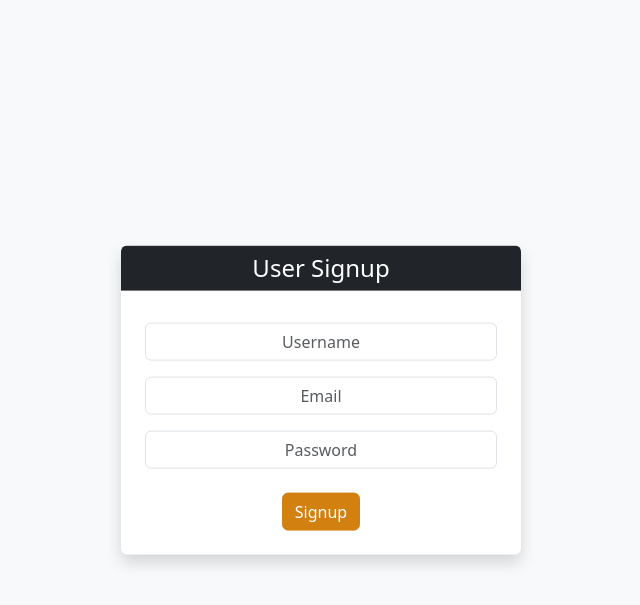
After one commit to Tharusha01/Hotel-room-booking, a PHP site: page /admin/register.php in a window 1280 px wide. The commit adds this page. Shown: the top 605 px of the page, without its empty margins (319-959 px from the left). Run offline with PHP 8.4, Linux system fonts and the light colour scheme.

```diff
--- a/admin/dashboard.php
+++ b/admin/dashboard.php
@@ -1,5 +1,5 @@
 <?php
- require('inc\essentials.php');
+ require('inc/essentials.php');
  adminLogin();
 
 
@@ -10,7 +10,7 @@
     <meta charset="UTF-8">
     <meta name="viewport" content="width=device-width, initial-scale=1.0">
     <title>Admin Panel- Dashboard</title>
-   <?php require('inc\links.php'); ?>
+   <?php require('inc/links.php'); ?>
 
 </head>
 <body class="bg-light">
@@ -67,6 +67,6 @@
           </div>
         </nav></div>
 
-<?php require('inc\scripts.php'); ?>
+<?php require('inc/scripts.php'); ?>
 </body>
 </html>
--- a/admin/inc/db_config.php
+++ b/admin/inc/db_config.php
@@ -1,8 +1,11 @@
 <?php
+error_reporting(E_ALL);
+ini_set('display_errors', 1);
+
 $hname = "localhost";
 $uname = "root";
-$pass = ""; // Leave it empty for no password
-$dbname = "hbwebsite";
+$pass = "reshan123";
+$dbname = "booking_db";
 
 $con = mysqli_connect($hname, $uname, $pass, $dbname);
 
@@ -11,7 +14,8 @@ if (!$con) {
 }
 
 if (!function_exists('filteration')) {
-    function filteration($data) {
+    function filteration($data)
+    {
         foreach ($data as $key => $value) {
             $data[$key] = trim($value);
             $data[$key] = stripslashes($value);
@@ -23,7 +27,8 @@ if (!function_exists('filteration')) {
 
 
 if (!function_exists('select')) {
-    function select($sql, $value, $datatypes) {
+    function select($sql, $value, $datatypes)
+    {
         $con = $GLOBALS['con'];
         if ($stmt = mysqli_prepare($con, $sql)) {
             mysqli_stmt_bind_param($stmt, $datatypes, ...$value); // PHP splat operator ...
@@ -41,4 +46,22 @@ if (!function_exists('select')) {
     }
 }
 
-?>
+if (!function_exists('insert')) {
+    function insert($sql, $values, $datatypes)
+    {
+        $con = $GLOBALS['con'];
+        if ($stmt = mysqli_prepare($con, $sql)) {
+            mysqli_stmt_bind_param($stmt, $datatypes, ...$values); // PHP splat operator ...
+            if (mysqli_stmt_execute($stmt)) {
+                $insert_id = mysqli_stmt_insert_id($stmt); // Get the last inserted ID
+                mysqli_stmt_close($stmt);
+                return $insert_id; // Return the insert ID on success
+            } else {
+                mysqli_stmt_close($stmt);
+                die("Insert query failed: " . mysqli_error($con));
+            }
+        } else {
+            die("Query preparation failed: " . mysqli_error($con));
+        }
+    }
+}
--- a/admin/logout.php
+++ b/admin/logout.php
@@ -1,5 +1,5 @@
 <?php
-require('inc\essentials.php');
+require('inc/essentials.php');
 
 session_start();
 session_destroy();
--- /dev/null
+++ b/admin/register.php
@@ -0,0 +1,76 @@
+<?php
+require('inc/db_config.php');
+require('inc/essentials.php');
+
+session_start();
+
+if (isset($_SESSION['userLogin']) && $_SESSION['userLogin'] == true) {
+    redirect('dashboard.php');
+}
+
+if (isset($_POST['user_signup'])) {
+    $frm_data = filteration($_POST);
+    $query = "INSERT INTO `users` (`name`, `email`, `password`, `created_at`, `role`, `status`) VALUES (?, ?, ?, ?, ?, ?)";
+    $values = [
+        $frm_data['username'],
+        $frm_data['email'],
+        password_hash($frm_data['password'], PASSWORD_DEFAULT),
+        date('Y-m-d H:i:s'), // current timestamp for created_at
+        'admin',  // default role
+        true // default status
+    ];
+    $res = insert($query, $values, "ssssss");
+
+    if ($res) {
+        alert('success', 'Registration Successful! Please log in.');
+        redirect('index.php');
+    } else {
+        alert('error', 'Registration Failed! Please try again.');
+    }
+}
+?>
+
+<!DOCTYPE html>
+<html lang="en">
+
+<head>
+    <meta charset="UTF-8">
+    <meta name="viewport" content="width=device-width, initial-scale=1.0">
+    <title>User Signup</title>
+</head>
+<?php require('inc/links.php') ?>
+
+<body class="bg-light">
+    <style>
+        div.signup-form {
+            position: absolute;
+            top: 50%;
+            left: 50%;
+            transform: translate(-50%, -50%);
+            width: 400px;
+        }
+    </style>
+
+    <div class="signup-form text-center rounded bg-white shadow overflow-hidden">
+        <form method="POST">
+            <h4 class="bg-dark text-center text-white py-2">User Signup</h4>
+            <div class="p-4">
+                <div class="mb-3">
+                    <input name="username" required type="text" class="form-control shadow-none text-center" placeholder="Username" />
+                </div>
+                <div class="mb-3">
+                    <input name="email" required type="email" class="form-control shadow-none text-center" placeholder="Email" />
+                </div>
+                <div class="mb-4">
+                    <input name="password" required type="password" class="form-control shadow-none text-center" placeholder="Password" />
+                </div>
+                <button name="user_signup" type="submit" class="btn text-white custom-bg shadow-none text-center">Signup</button>
+            </div>
+        </form>
+    </div>
+
+    <?php require('inc/scripts.php') ?>
+
+</body>
+
+</html>
```
Also changed, not shown: admin/index.php (+17 -20 lines).
